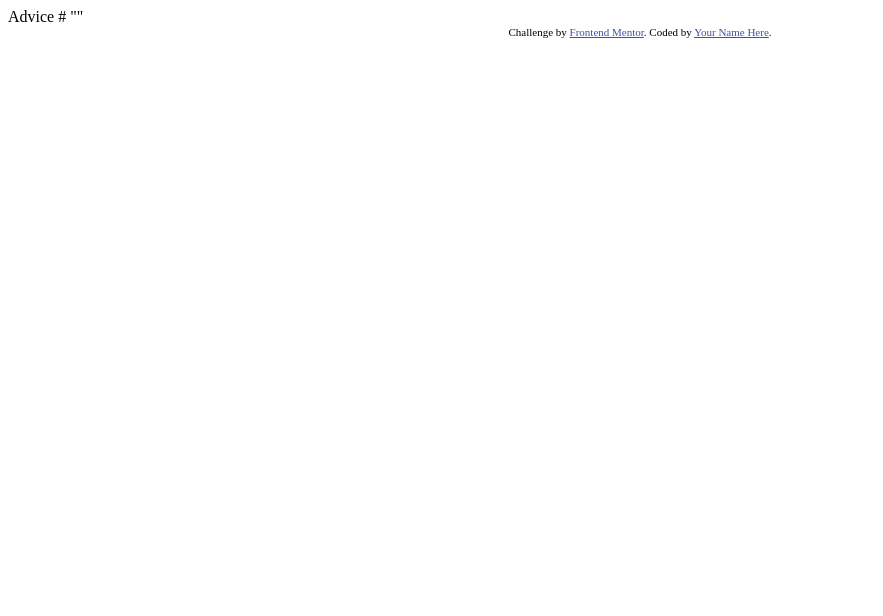
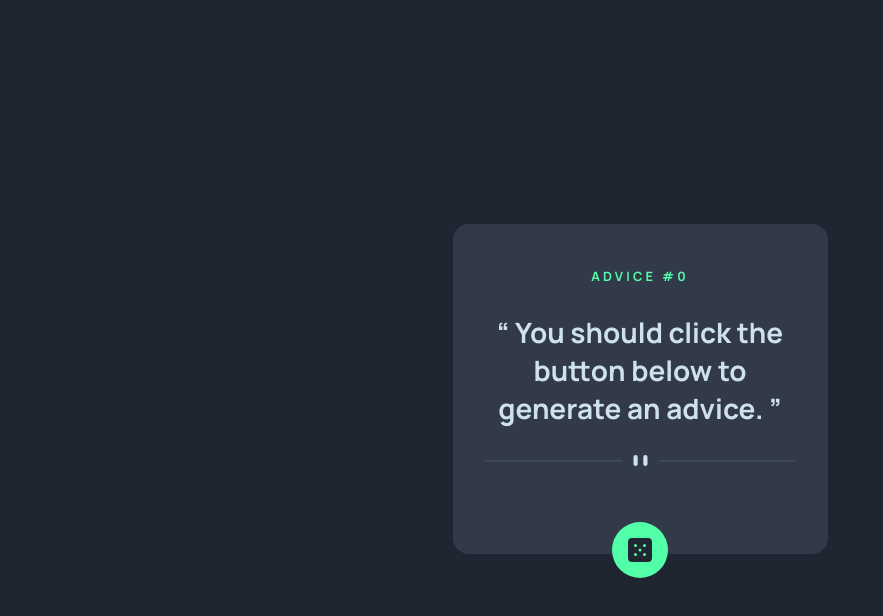
Before and after one commit to Klrfl/advice-generator, a plain HTML site: page index.html in a window 1280 px wide. Shown: the whole page, without its empty margins (0-883 px from the left). Drawn offline with Linux system fonts and the light colour scheme.

Commit message:
initial markup

```diff
--- a/index.html
+++ b/index.html
@@ -1,28 +1,47 @@
 <!DOCTYPE html>
 <html lang="en">
-<head>
-  <meta charset="UTF-8">
-  <meta name="viewport" content="width=device-width, initial-scale=1.0"> <!-- displays site properly based on user's device -->
+  <head>
+    <meta charset="UTF-8" />
+    <meta name="viewport" content="width=device-width, initial-scale=1.0" />
+    <!-- displays site properly based on user's device -->
 
-  <link rel="icon" type="image/png" sizes="32x32" href="./images/favicon-32x32.png">
+    <link
+      rel="icon"
+      type="image/png"
+      sizes="32x32"
+      href="./images/favicon-32x32.png" />
+    <!-- css link -->
+    <link rel="stylesheet" href="css/style.css" />
 
-  <title>Frontend Mentor | Advice generator app</title>
+    <!-- Google Fonts -->
+    <link rel="preconnect" href="https://fonts.googleapis.com" />
+    <link rel="preconnect" href="https://fonts.gstatic.com" crossorigin />
+    <link
+      href="https://fonts.googleapis.com/css2?family=Manrope:wght@400;700&display=swap"
+      rel="stylesheet" />
 
-  <!-- Feel free to remove these styles or customise in your own stylesheet 👍 -->
-  <style>
-    .attribution { font-size: 11px; text-align: center; }
-    .attribution a { color: hsl(228, 45%, 44%); }
-  </style>
-</head>
-<body>
+    <title>Frontend Mentor | Advice generator app</title>
+  </head>
+  <body>
+    <main>
+      <div class="advice-card">
+        <h2>Advice #<span id="advice-id">0</span></h2>
+        <p id="advice-paragraph">
+          You should click the button below to generate an advice.
+        </p>
 
-  Advice #<!-- Advice ID goes here -->
+        <img src="./images/pattern-divider-desktop.svg" alt="" />
 
-  "<!-- Advice text goes here -->"
-
-  <div class="attribution">
-    Challenge by <a href="https://www.frontendmentor.io?ref=challenge" target="_blank">Frontend Mentor</a>.
-    Coded by <a href="#">Your Name Here</a>.
-  </div>
-</body>
+        <button class="cta" title="generate advice">
+          <img src="./images/icon-dice.svg" alt="" />
+        </button>
+      </div>
+      <aside class="attribution">
+        Challenge by
+        <a href="https://www.frontendmentor.io?ref=challenge" target="_blank"
+          >Frontend Mentor</a
+        >. Coded by <a href="https://github.com/Klrfl">Klrfl</a>.
+      </aside>
+    </main>
+  </body>
 </html>
```
